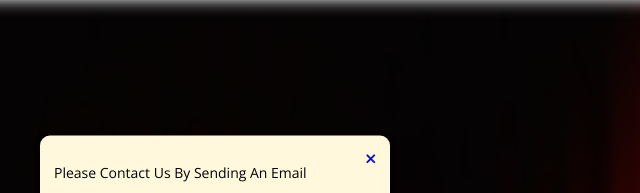
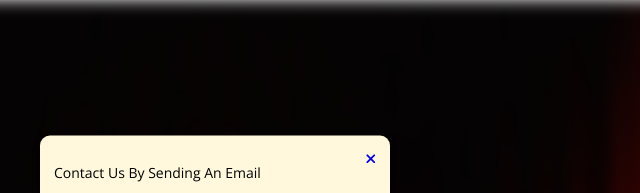
Before and after one commit to Linda-404/square-eyes2.0, a plain HTML site: page contact.html in a window 1280 px wide. Shown: the top 193 px of the page, 425-1065 px from the left. Drawn offline with nearby package versions, Linux system fonts and the light colour scheme.

Commit message:
Update contact.html

```diff
--- a/contact.html
+++ b/contact.html
@@ -18,7 +18,7 @@
                 <a href="index.html" aria-label="exit" class="exit"><i class="fas fa-times"></i></a>
             </div>
             <section>
-                <p>Please contact us by sending an email</p>
+                <p>Contact us by sending an email</p>
             </section>
             <section>
                 <div class="form-fillout">
```
